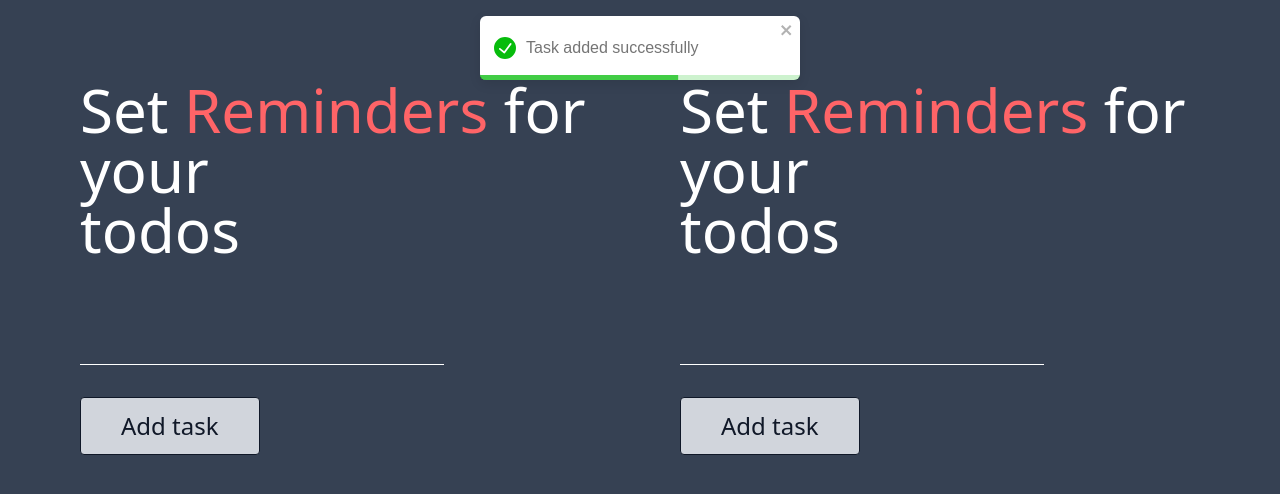
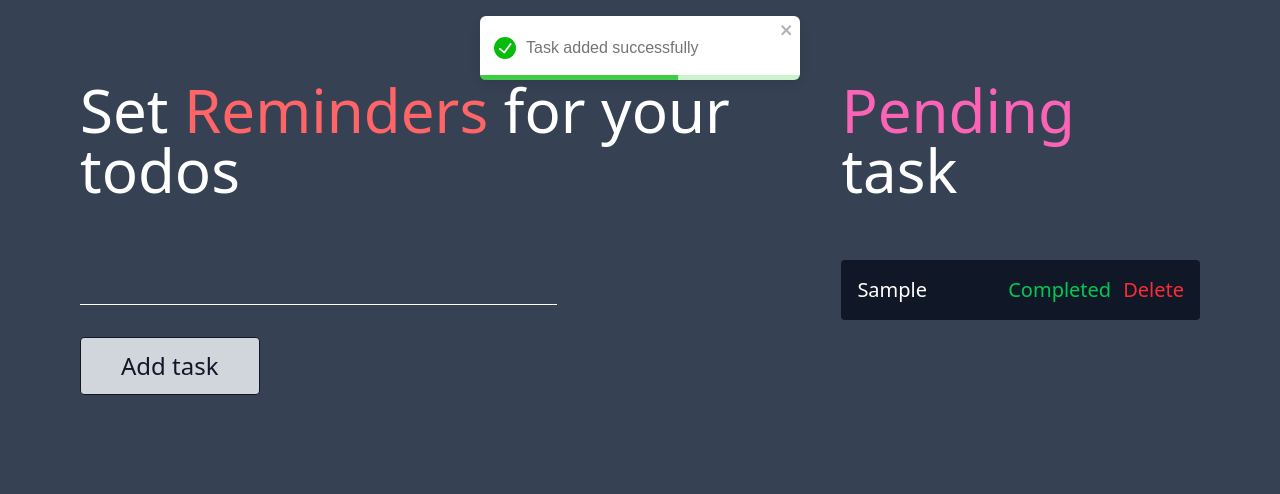
Before and after one commit to ankullll/simple-todo-using-react-and-tailwind, a React (Vite) app: page / in a window 1280 px wide. Both pictures are taken after typing "Sample" into the empty fields and a click on the button "Add task". Shown: the top 494 px of the page. Built offline with nearby package versions, Linux system fonts and the light colour scheme.

Commit message:
fixed error

```diff
--- a/src/components/Read.jsx
+++ b/src/components/Read.jsx
@@ -1,40 +1,42 @@
-import { nanoid } from 'nanoid'
 import React from 'react'
-import { useForm } from 'react-hook-form'
 import { toast } from 'react-toastify'
 
-const Create = (props) => {
+const Read = (props) => {
     const todo = props.todo
     const settodo = props.settodo
+    const rem = (id)=>{
+        const filter = todo.filter((e)=>{
+            return e.id != id
+        })
+        settodo(filter)
+        toast.error("Task removed")
+    }
+    const comp=(id)=>{
+        let update = todo.map((e)=>{
+            if(e.id == id){
+                return {...e, isComplete:true }
+            }
+            return e
+        })
+        toast.success("task completed successfully")
+        settodo(update)
+    }
+    const render = todo.map((e) => {
+        return (
+            <li key={e.id}  className='text-xl flex justify-between items-center bg-gray-900 mb-5 p-4 rounded'  >
 
-    const {
-    register,
-    handleSubmit,
-    reset,
-    formState:{errors}
-  }=useForm()
+               <span style={{textDecoration : e.isComplete? "line-through" : "none"}}>{e.task}</span>
+               <div className='flex gap-3'> <button onClick={()=>{comp(e.id)}} className='text-green-500'>Completed</button> <button className='text-red-500' onClick={()=>{rem(e.id)}}>Delete</button></div>
+               </li>
+        )
+    })
 
-  const submitHandler = (data)=>{
-    data.id = nanoid()
-    data.isComplete = false
-    console.log(data)
-    settodo([...todo,data])
-    toast.success("Task added successfully")
-    reset()
-  }
-
-  return (
-    <div className="w-[70%]  text-white p-10 ">
-        <h1 className="text-6xl font-thin mb-15">Set <span className="text-red-400">Reminders</span> for your <br /> todos</h1>
-    <form onSubmit={handleSubmit(submitHandler)} className="flex flex-col ">
-    <input type="text"
-    className="text-3xl w-[70%] border-b outline-0 px-3 py-1 "
-    {...register("task",{required:"task can not be empty"})}/>
-    <small className="text-xl p-3 text-red-500">{errors?.task?.message}</small>
-    <button className="text-2xl border py-3 px-10 mt-2 rounded font-thin bg-gray-300 text-gray-900 w-fit">Add task</button>
-      </form>
+return (
+    <div className='w-[40%]  text-white p-10 '>
+        <h1 className='text-6xl font-thin mb-15 '> <span className='text-pink-400'>Pending</span> task</h1>
+        <ol>{render}</ol>
     </div>
-  )
+)
 }
 
-export default Create
+export default Read
```
